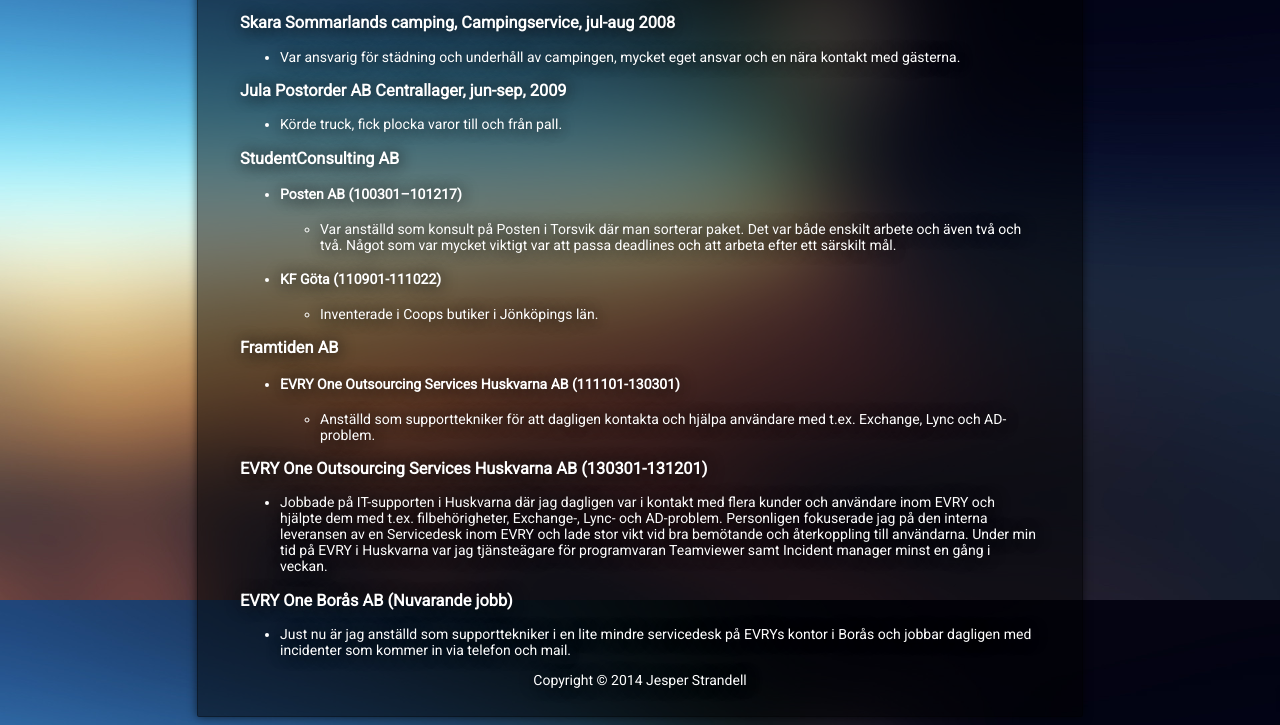
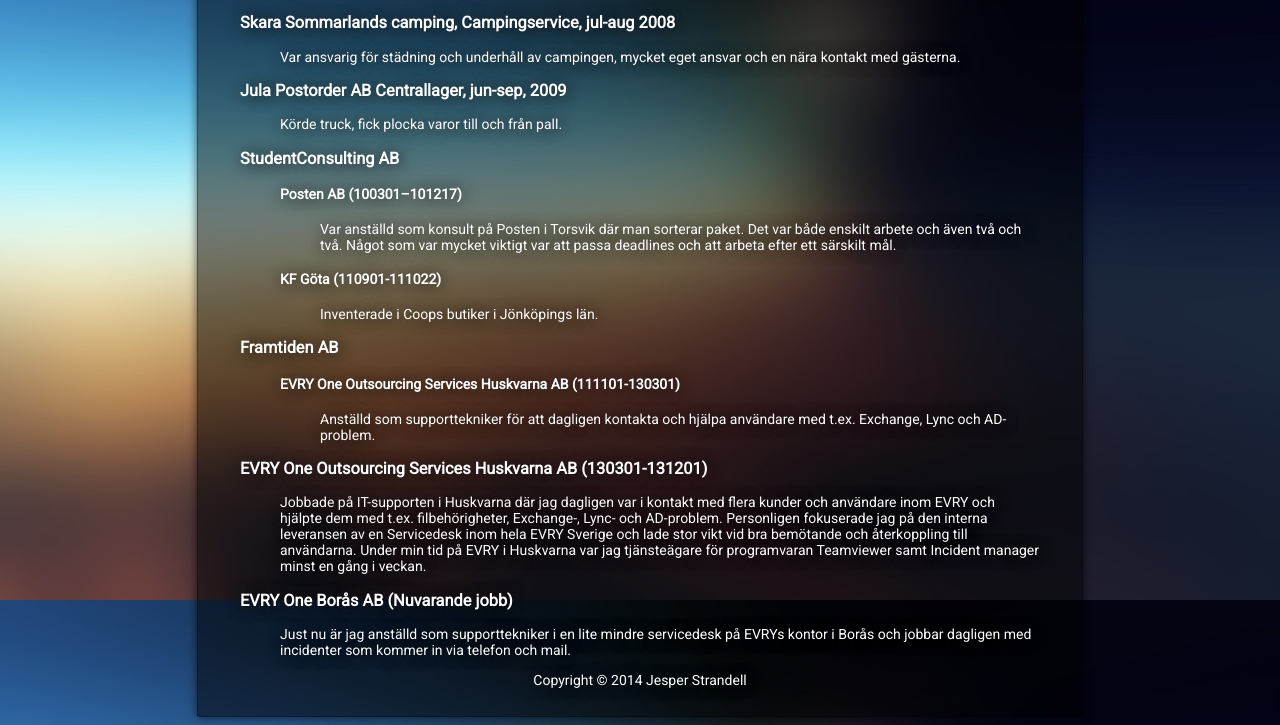
Before and after one commit to ja222vv/minipage, a plain HTML site: page pages/experience.html in a window 1280 px wide. Shown: the part 200-925 px from the top of the page. Drawn offline with Linux system fonts and the light colour scheme; files whose address does not match are found by name.

Commit message:
uppdaterat information

```diff
--- a/css/style.css
+++ b/css/style.css
@@ -75,6 +75,9 @@ h1 {
 .subcontent {
     min-height: 470px;
 }
+.nostyle {
+    list-style:none;
+}
 .footer {
     font-size: 14px;
     text-align:center;
--- a/pages/experience.html
+++ b/pages/experience.html
@@ -46,43 +46,43 @@
             <div class="subcontent">
                 <h3>Skara Sommarlands camping, Campingservice, jul-aug 2008</h3>
                 <p>
-                    <ul>
+                    <ul class="nostyle">
                         <li>Var ansvarig för städning och underhåll av campingen, mycket eget ansvar och en nära kontakt med gästerna.</li>
                     </ul>
                 </p>
                 <h3>Jula Postorder AB Centrallager, jun-sep, 2009</h3>
                 <p>
-                    <ul>
+                    <ul class="nostyle">
                         <li>Körde truck, fick plocka varor till och från pall.</li>
                     </ul>
                 </p>
                 <h3>StudentConsulting AB</h3>
-                <ul>
+                <ul class="nostyle">
                     <li><h4>Posten AB (100301–101217)</h4></li>
-                        <ul>
+                        <ul class="nostyle">
                             <li>Var anställd som konsult på Posten i Torsvik där man sorterar paket. Det var både enskilt arbete och även två och två. Något som var mycket viktigt var att passa deadlines och att arbeta efter ett särskilt mål.</li>
                         </ul>
                     <li><h4>KF Göta (110901-111022)</h4></li>
-                        <ul>
+                        <ul class="nostyle">
                             <li>Inventerade i Coops butiker i Jönköpings län.</li>
                         </ul>
                 </ul>
                 <h3>Framtiden AB</h3>
-                <ul>
+                <ul class="nostyle">
                     <li><h4>EVRY One Outsourcing Services Huskvarna AB (111101-130301)</h4></li>
-                    <ul>
+                    <ul class="nostyle">
                         <li>Anställd som supporttekniker för att dagligen kontakta och hjälpa användare med t.ex. Exchange, Lync och AD-problem.</li>
                     </ul>
                 </ul>
                 <h3>EVRY One Outsourcing Services Huskvarna AB (130301-131201)</h3>
-                <ul>
+                <ul class="nostyle">
                     <li>Jobbade på IT-supporten i Huskvarna där jag dagligen var i kontakt med flera kunder och användare inom EVRY och hjälpte dem
                     med t.ex. filbehörigheter, Exchange-, Lync- och AD-problem. Personligen fokuserade jag på den interna leveransen av en Servicedesk
-                    inom EVRY och lade stor vikt vid bra bemötande och återkoppling till användarna. Under min tid på EVRY i Huskvarna var jag tjänsteägare
+                    inom hela EVRY Sverige och lade stor vikt vid bra bemötande och återkoppling till användarna. Under min tid på EVRY i Huskvarna var jag tjänsteägare
                     för programvaran Teamviewer samt Incident manager minst en gång i veckan.</li>
                 </ul>
                 <h3>EVRY One Borås AB (Nuvarande jobb)</h3>
-                <ul>
+                <ul class="nostyle">
                     <li>Just nu är jag anställd som supporttekniker i en lite mindre servicedesk på EVRYs
                     kontor i Borås och jobbar dagligen med incidenter som kommer in via telefon och
                     mail.</li>
```
Also changed, not shown: pages/knowledge.html (+11 -1 lines).
